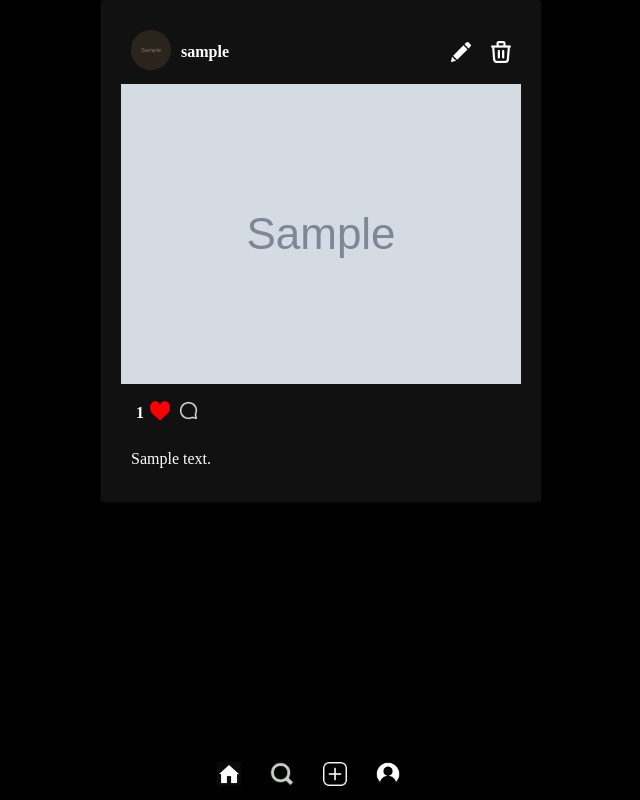
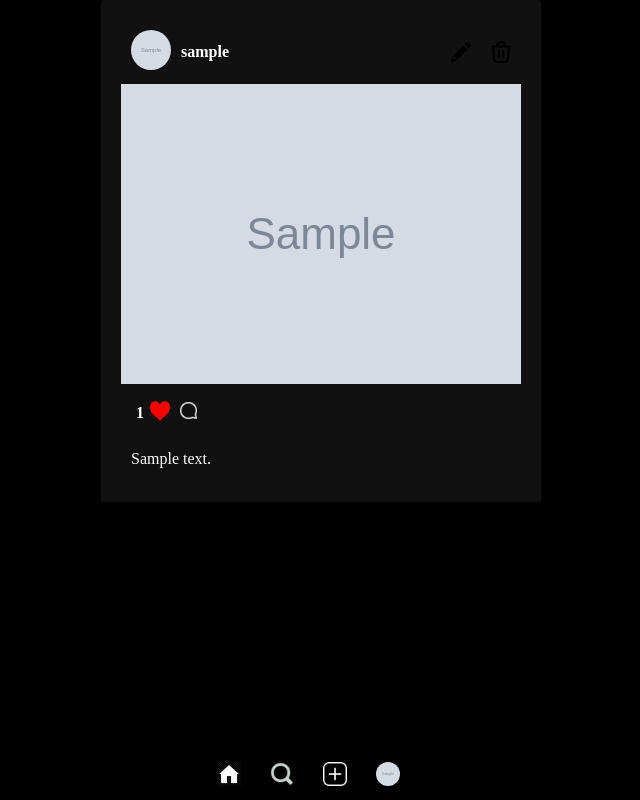
Before and after one commit to nicodiezz/fakeinstagram, a Django app: page / in a window 1280 px wide. Shown: the whole page, without its empty margins (319-959 px from the left). Run offline with Django 5.2, Linux system fonts and the light colour scheme; a user stored in the database is signed in; tables that the repository leaves empty hold one stand-in row (values such as "Sample post"); grey boxes marked "Sample" are stand-in pictures.

Commit message:
fix-> profile picture was color-inverted

```diff
--- a/fakeinstagram/home/static/css/style.css
+++ b/fakeinstagram/home/static/css/style.css
@@ -45,6 +45,11 @@ nav ul li a img {
     height: 24px;
     margin-right: 5px;
     filter: invert(100%);
+}
+nav .profile img{
+    filter: invert(0);
+    border: 0 solid black;
+    border-radius: 50%;
 }
 /*messages*/
 .messages,.registration_messages{
@@ -117,7 +122,6 @@ nav ul li a img {
 .post-header img{
     width: 100%;
     object-fit: cover;
-    filter: invert(1);
 }
 
 
--- a/fakeinstagram/home/templates/layout.html
+++ b/fakeinstagram/home/templates/layout.html
@@ -41,8 +41,8 @@
                 </a>
             </li>
             <li>
-                <a href="{% url 'user_detail' request.user.id %}">
-                    <img src="{% static 'images/profile_icon.png' %}" alt="Profile">
+                <a class="profile" href="{% url 'user_detail' request.user.id %}">
+                    <img src="{{ request.user.profile_picture.url }}" alt="Profile">
                 </a>
             </li>
         </ul>
```
